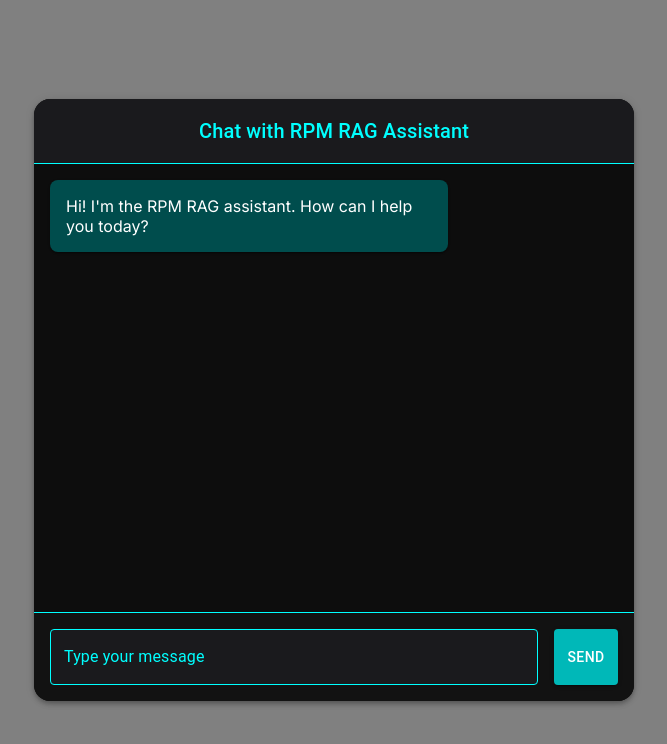
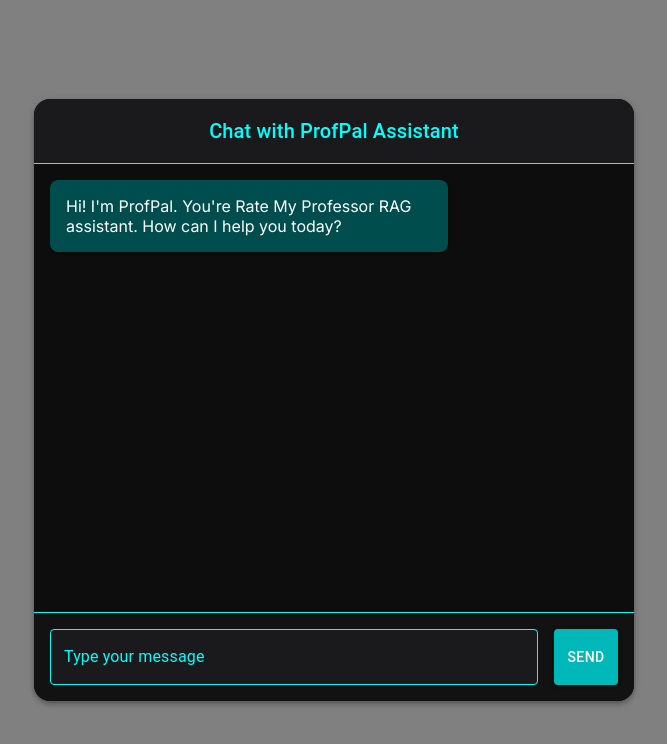
Before and after one commit to ArslanKamchybekov/rmp-rag, a Next.js app: page /chat in a window 1280 px wide. Shown: the top 744 px of the page, without its empty margins (306-973 px from the left). Built offline with nearby package versions, Linux system fonts and the light colour scheme.

Commit message:
Changed name

```diff
--- a/app/chat/page.js
+++ b/app/chat/page.js
@@ -6,7 +6,7 @@
   const [messages, setMessages] = useState([
     {
       role: "assistant",
-      content: `Hi! I'm the RPM RAG assistant. How can I help you today?`,
+      content: `Hi! I'm ProfPal. You're Rate My Professor RAG assistant. How can I help you today?`,
     },
   ]);
   const [message, setMessage] = useState("");
@@ -84,7 +84,7 @@
             borderBottom: "1px solid #00ffff",  // Cyan border for separation
           }}
         >
-          <Typography variant="h6">Chat with RPM RAG Assistant</Typography>
+          <Typography variant="h6">Chat with ProfPal Assistant</Typography>
         </Box>
         <Stack
           direction="column"
--- a/app/page.js
+++ b/app/page.js
@@ -98,7 +98,7 @@
       <AppBar position="static" sx={{ backgroundColor: "transparent", boxShadow: "none" }}>
         <Toolbar>
           <Typography variant="h6" component="div" sx={{ flexGrow: 1, fontWeight: 700 }}>
-            RPM RAG
+            ProfPal
           </Typography>
           <Link href="/chat" passHref>
             <Button sx={{ color: "#ffffff", border: "1px solid #ffffff", marginLeft: 2 }}>
@@ -122,7 +122,7 @@
         }}
       >
         <Typography variant="h2" gutterBottom sx={{ fontWeight: 700, color: "#ffffff" }}>
-          Welcome to RPM RAG
+          Welcome to ProfPal
         </Typography>
         <Typography variant="h5" gutterBottom sx={{ color: "#aaaaaa" }}>
           Your AI-powered assistant for finding and reviewing professors. Get insights and generate reviews with the help of AI!
```
Also changed, not shown: 1 other file (tests, documents, lock files or other folders).
